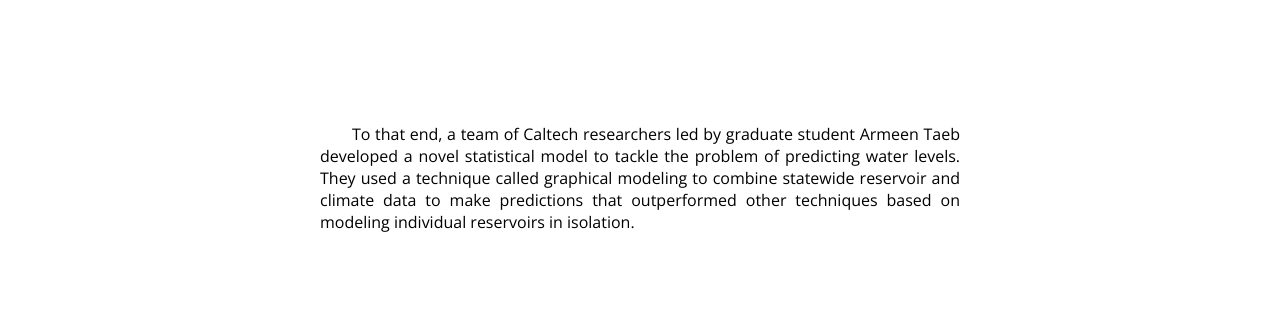
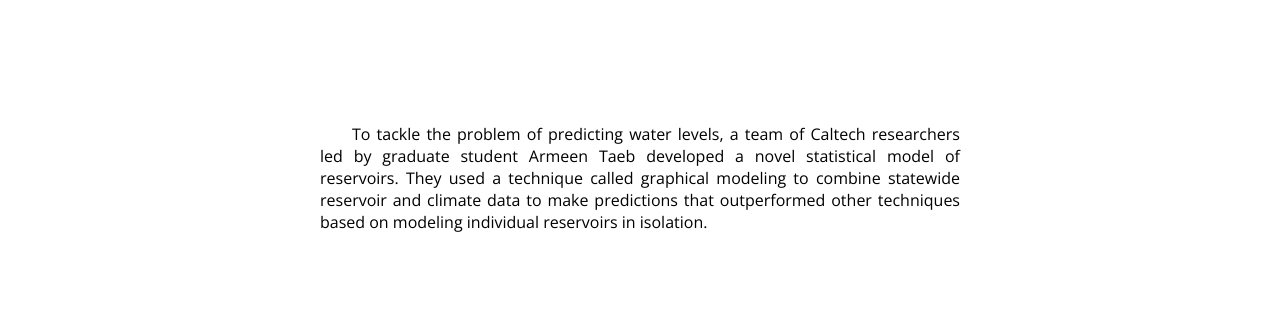
Before and after one commit to ssquires/reservoir-article, a website: page public/index.html in a window 1280 px wide. Shown: the part 8122-8449 px from the top of the page. Drawn offline with nearby package versions, Linux system fonts and the light colour scheme; a web font is replaced by a local one.

Commit message:
writing edit

```diff
--- a/public/index.html
+++ b/public/index.html
@@ -109,7 +109,7 @@
       </div>
     </div>
     <div class="wrapup-div">
-    <p id="buch-wrapup">&emsp;&emsp;To that end, a team of Caltech researchers led by graduate student Armeen Taeb developed a novel statistical model to tackle the problem of predicting water levels. They used a technique called graphical modeling to combine statewide reservoir and climate data to make predictions that outperformed other techniques based on modeling individual reservoirs in isolation.</p>
+    <p id="buch-wrapup">&emsp;&emsp;To tackle the problem of predicting water levels, a team of Caltech researchers led by graduate student Armeen Taeb developed a novel statistical model of reservoirs. They used a technique called graphical modeling to combine statewide reservoir and climate data to make predictions that outperformed other techniques based on modeling individual reservoirs in isolation.</p>
   </div>
 </div>
     <div id="predicting-res-levels-title" class="mini-title">
```
